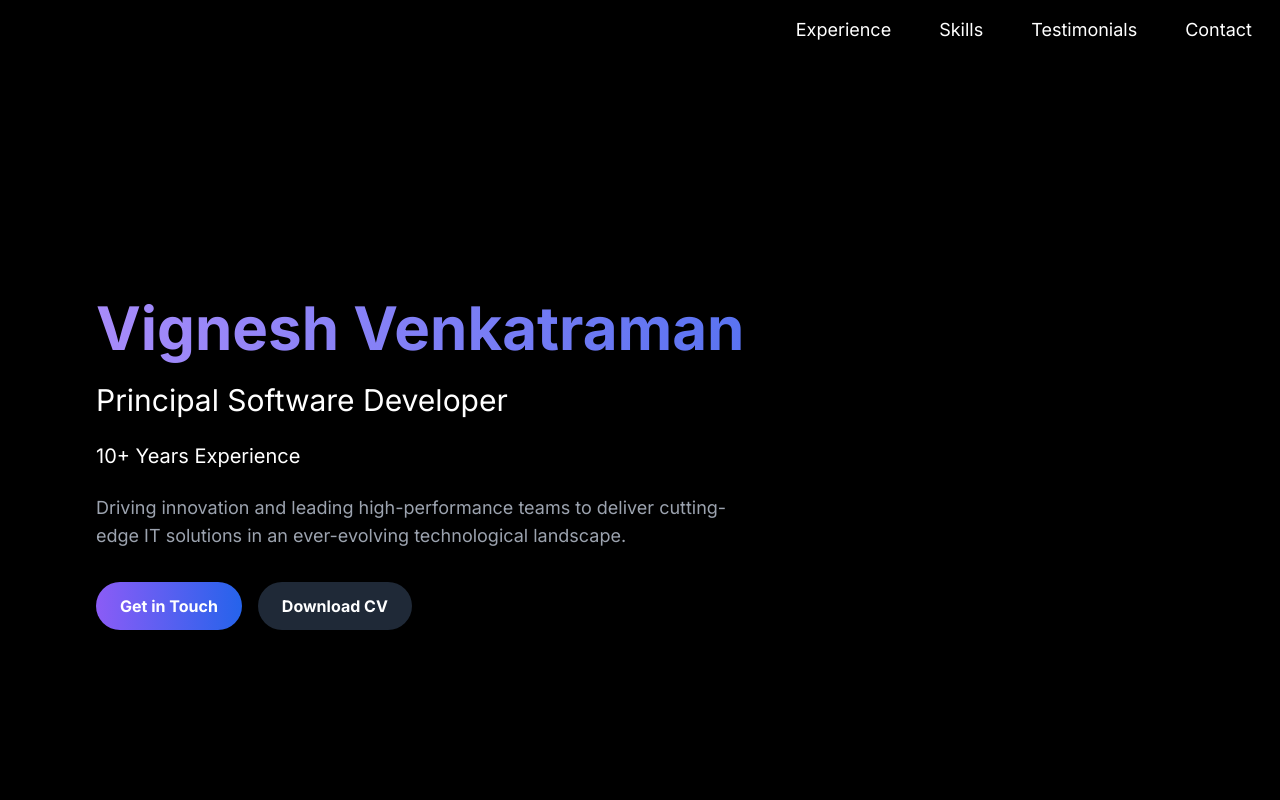
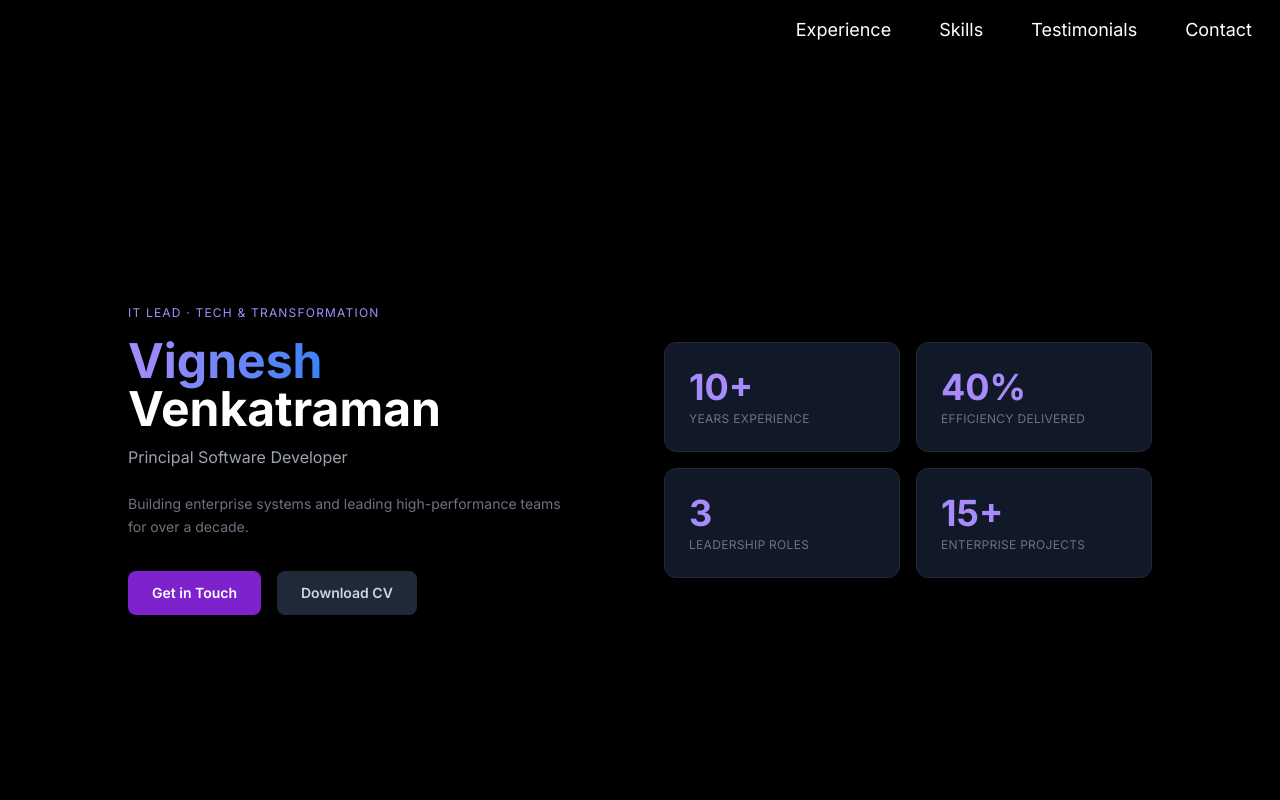
Before and after one commit to vigneshvenkat/senior-it-lead-portfolio, a Next.js app: page / in a window 1280 px wide. Shown: the top 800 px of the page. Built offline with nearby package versions, Linux system fonts and the light colour scheme.

Commit message:
Modified the UI of Hero

```diff
--- a/src/components/Hero.tsx
+++ b/src/components/Hero.tsx
@@ -1,33 +1,64 @@
 const Hero = () => {
   return (
     <section className="min-h-screen flex items-center bg-black text-white py-16">
-      <div className="container mx-auto px-16 md:px-24">
-        <h1 className="text-4xl md:text-6xl font-bold mb-4 text-transparent bg-clip-text bg-gradient-to-r from-purple-400 to-blue-600 py-2">
-          Vignesh Venkatraman
+      <div className="w-full px-16 md:px-24 lg:px-32">
+        <div className="grid grid-cols-1 md:grid-cols-2 gap-12 items-center">
+
+          {/* Left — text content */}
+          <div>
+            <p className="text-xs uppercase tracking-widest text-purple-400 mb-4">
+              IT Lead · Tech &amp; Transformation
+            </p>
+            <h1 className="text-4xl md:text-5xl font-bold leading-tight mb-3">
+              <span className="text-transparent bg-clip-text bg-gradient-to-r from-purple-400 to-blue-500">
+                Vignesh
+              </span>
+              <br />
+              Venkatraman
             </h1>
-        <h2 className="text-2xl md:text-3xl mb-6 text-white">
+            <p className="text-gray-400 mb-6 text-base">
               Principal Software Developer
-        </h2>
-        <h3 className="text-xl mb-6 text-white">
-          10+ Years Experience
-        </h3>
-        <p className="text-lg mb-8 text-gray-400 max-w-2xl">
-          Driving innovation and leading high-performance teams to deliver cutting-edge IT solutions in an ever-evolving technological landscape.
+            </p>
+            <p className="text-gray-500 text-sm leading-relaxed mb-8 max-w-md">
+              Building enterprise systems and leading high-performance teams for over a decade.
             </p>
             <div className="flex space-x-4">
               <a
                 href="#contact"
-            className="bg-gradient-to-r from-purple-500 to-blue-600 text-white px-6 py-3 rounded-full font-bold hover:from-purple-600 hover:to-blue-700 transition duration-300 inline-block"
+                className="bg-purple-700 hover:bg-purple-600 text-white px-6 py-3 rounded-lg font-semibold text-sm transition duration-300 inline-block"
               >
                 Get in Touch
               </a>
               <a
                 href="/CV-VigneshVenkatraman.docx"
                 download
-            className="bg-gray-800 text-white px-6 py-3 rounded-full font-bold hover:bg-gray-700 transition duration-300 inline-block"
+                className="bg-gray-800 hover:bg-gray-700 text-gray-300 px-6 py-3 rounded-lg font-semibold text-sm transition duration-300 inline-block"
               >
                 Download CV
               </a>
+            </div>
+          </div>
+
+          {/* Right — stats grid */}
+          <div className="grid grid-cols-2 gap-4">
+            <div className="bg-gray-900 border border-gray-800 rounded-xl p-6">
+              <div className="text-4xl font-bold text-purple-400 mb-1">10+</div>
+              <div className="text-xs text-gray-500 tracking-wide uppercase">Years experience</div>
+            </div>
+            <div className="bg-gray-900 border border-gray-800 rounded-xl p-6">
+              <div className="text-4xl font-bold text-purple-400 mb-1">40%</div>
+              <div className="text-xs text-gray-500 tracking-wide uppercase">Efficiency delivered</div>
+            </div>
+            <div className="bg-gray-900 border border-gray-800 rounded-xl p-6">
+              <div className="text-4xl font-bold text-purple-400 mb-1">3</div>
+              <div className="text-xs text-gray-500 tracking-wide uppercase">Leadership roles</div>
+            </div>
+            <div className="bg-gray-900 border border-gray-800 rounded-xl p-6">
+              <div className="text-4xl font-bold text-purple-400 mb-1">15+</div>
+              <div className="text-xs text-gray-500 tracking-wide uppercase">Enterprise projects</div>
+            </div>
+          </div>
+
         </div>
       </div>
     </section>
```
Lines whose indentation alone changed are shown as unchanged.
